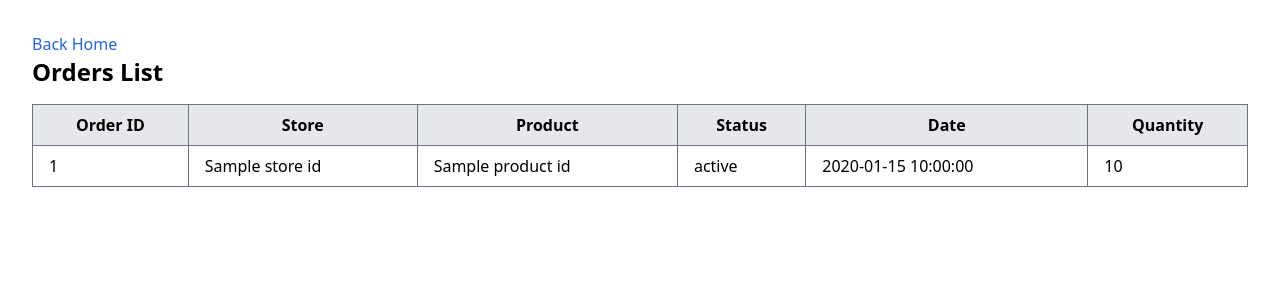
After one commit to creatordestroy/gamehub, a Flask app: template app/templates/orders/order_list.html in a window 1280 px wide. The commit adds this page. Shown: the top 300 px of the page. Run offline with Flask 3, Linux system fonts and the light colour scheme; the template is opened without the code that fills it: most values are stand-ins (such as "Sample title", 1, 10 or a date in 2020); some libraries are stand-ins or nearby versions.

Commit message:
Altered html templates displaying auto-order, added orders to nav

```diff
--- a/app/services/order_services.py
+++ b/app/services/order_services.py
@@ -7,6 +7,9 @@ from app.database import db
 from datetime import date
 
 class OrderServices:
+
+    def get_order(self):
+        return ProductOrders.select()
 
     def add_order(self,product_id, store_id,order_status,order_date,order_quantity):
 
--- /dev/null
+++ b/app/templates/orders/order_list.html
@@ -0,0 +1,32 @@
+{% extends "base.html" %} {% block title %} Order List {% endblock %} {% block
+    content %}
+    <h1 class="text-2xl font-bold mb-4">Orders List</h1>
+    <table class="w-full border-collapse border border-gray-500">
+      <thead>
+        <tr class="bg-gray-200">
+          <th class="border border-gray-500 px-4 py-2">Order ID</th>
+          <th class="border border-gray-500 px-4 py-2">Store</th>
+          <th class="border border-gray-500 px-4 py-2">Product</th>
+          <th class="border border-gray-500 px-4 py-2">Status</th>
+          <th class="border border-gray-500 px-4 py-2">Date</th>
+          <th class="border border-gray-500 px-4 py-2">Quantity</th>
+        </tr>
+      </thead>
+      <tbody>
+        {% for order in orders %}
+        <tr>
+          <td class="border border-gray-500 px-4 py-2">{{ order.order_id }}</td>
+          <td class="border border-gray-500 px-4 py-2">{{ order.store_id.store_name }}</td>
+          <td class="border border-gray-500 px-4 py-2">
+            {{ order.product_id.product_name }}
+          </td>
+          <td class="border border-gray-500 px-4 py-2">{{ order.order_status }}</td>
+          <td class="border border-gray-500 px-4 py-2">{{ order.order_date }}</td>
+          <td class="border border-gray-500 px-4 py-2">
+            {{ order.order_quantity }}
+          </td>
+        </tr>
+        {% endfor %}
+      </tbody>
+    </table>
+    {% endblock %}
--- a/run.py
+++ b/run.py
@@ -1,7 +1,7 @@
 from flask import Flask, render_template, url_for
 #from app.middlewares import JSONContentTypeMiddleware
 
-from app.routes import inventory, product, reviews, sales, shipment, user
+from app.routes import inventory, product, reviews, sales, shipment, user, productOrder
 
 
 def create_app():
@@ -10,7 +10,7 @@ def create_app():
     # Register blueprints alpabetically
     app.register_blueprint(inventory.bp, url_prefix='/inventory')
     app.register_blueprint(product.bp, url_prefix='/product')
-
+    app.register_blueprint(productOrder.bp, url_prefix='/orders')
     app.register_blueprint(reviews.bp, url_prefix='/reviews')
     app.register_blueprint(shipment.bp, url_prefix='/shipments')
     app.register_blueprint(sales.bp, url_prefix='/sales')
@@ -22,6 +22,7 @@ def create_app():
     def index():
         links = {
             "Inventory": url_for('inventory.inventory_list'),
+            "Orders" : url_for('productOrder.order_list'),
             "Product": url_for('product.product_list'),
             "Reviews": url_for('reviews.review_list'),
             "Shipments": url_for('shipment.shipment_list'),
```
Also changed, not shown: app/routes/productOrder.py (+8 -2 lines), app/templates/index.html (+7 -0 lines).
